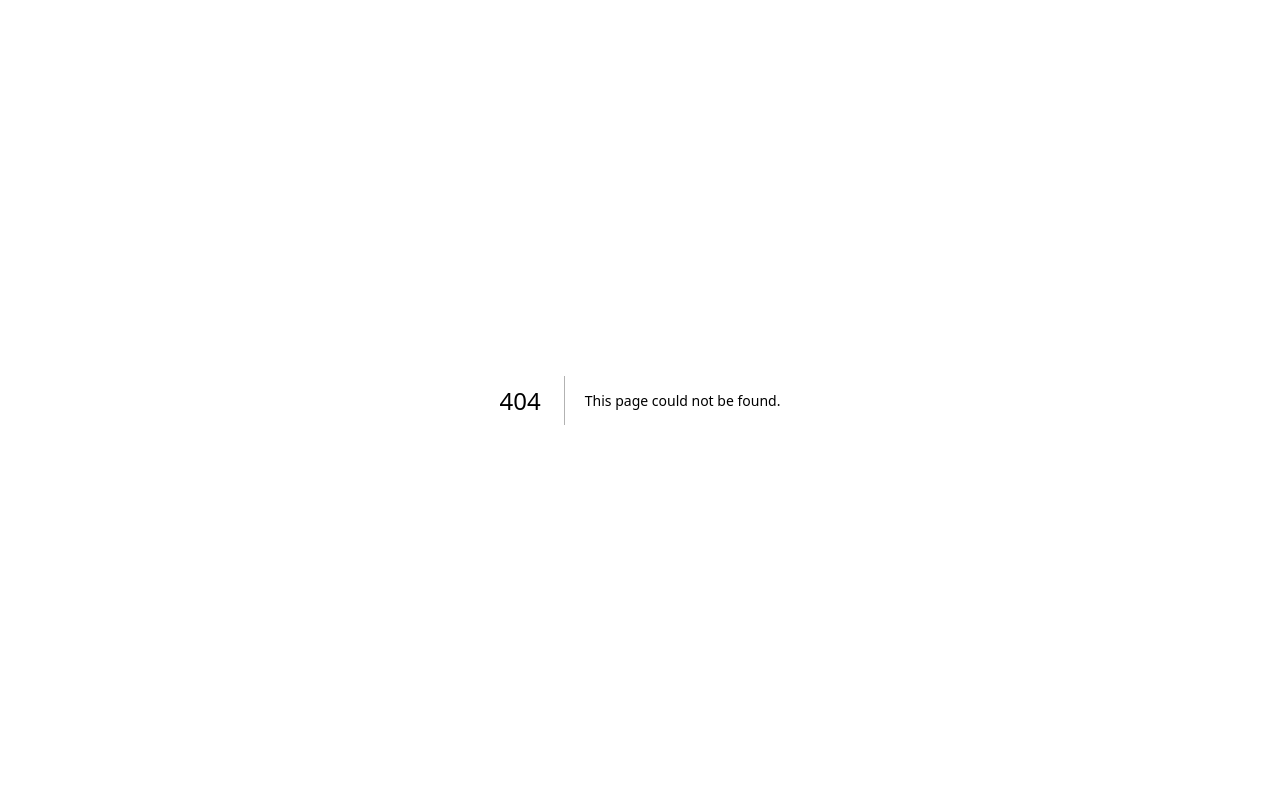
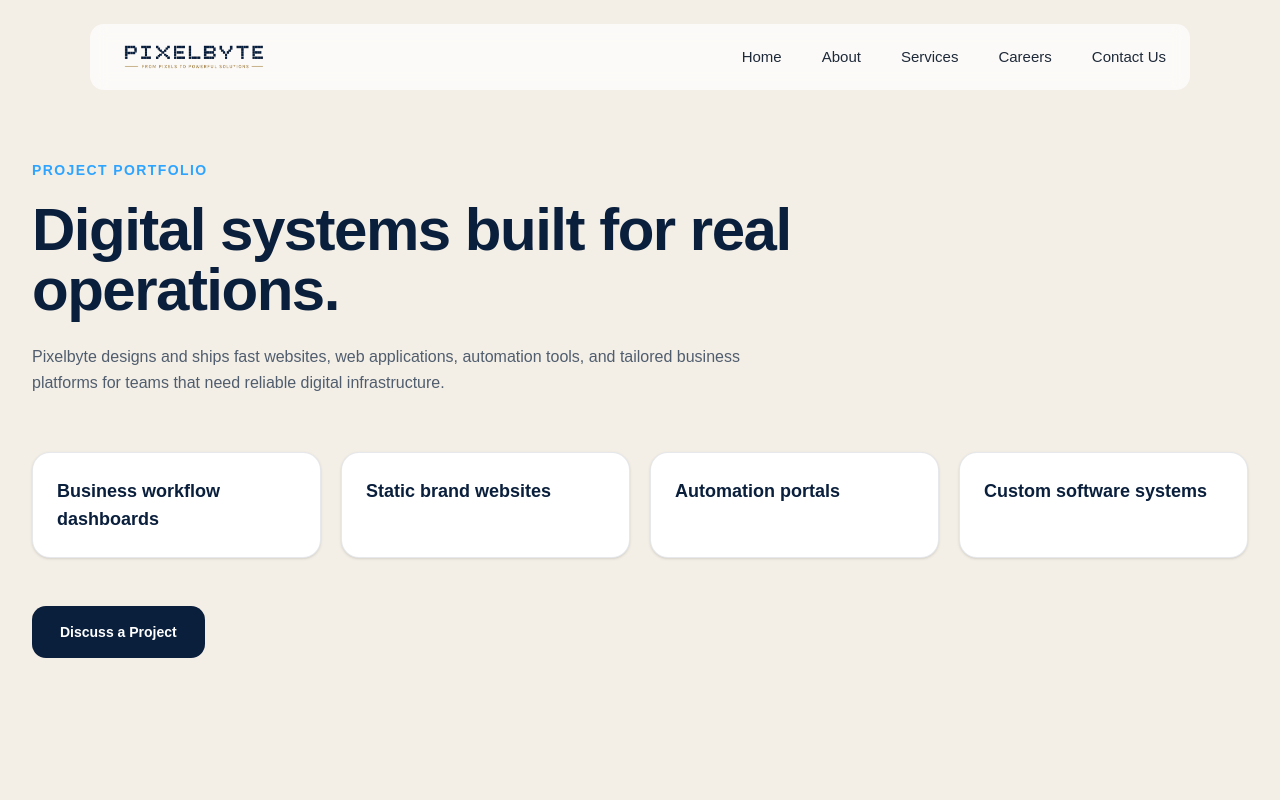
Before and after one commit to pixelbytesolution/pixelbyte-web, a Next.js app: page /projects in a window 1280 px wide. Before the commit this address had no page. Shown: the top 800 px of the page. Built offline with nearby package versions, Linux system fonts and the light colour scheme; a web font is replaced by a local one.

Commit message:
feat(projects): add Projects page with project portfolio and layout

```diff
--- /dev/null
+++ b/app/projects/page.tsx
@@ -0,0 +1,55 @@
+import Footer from "@/components/footer/Footer";
+import Navbar from "@/components/navbar/Navbar";
+import Container from "@/components/ui/Container";
+import Link from "next/link";
+
+const projects = [
+  "Business workflow dashboards",
+  "Static brand websites",
+  "Automation portals",
+  "Custom software systems",
+];
+
+export default function ProjectsPage() {
+  return (
+    <main className="bg-[#F4EFE6] text-[#0A1F3C]">
+      <Navbar />
+      <section className="pt-40 pb-24">
+        <Container>
+          <div className="max-w-3xl">
+            <p className="text-sm font-semibold tracking-widest uppercase text-[#2FA4FF]">
+              Project Portfolio
+            </p>
+            <h1 className="mt-5 text-4xl md:text-6xl font-bold tracking-tight">
+              Digital systems built for real operations.
+            </h1>
+            <p className="mt-6 text-[#0A1F3C]/70 leading-relaxed">
+              Pixelbyte designs and ships fast websites, web applications,
+              automation tools, and tailored business platforms for teams that
+              need reliable digital infrastructure.
+            </p>
+          </div>
+
+          <div className="mt-14 grid gap-5 sm:grid-cols-2 lg:grid-cols-4">
+            {projects.map((project) => (
+              <div
+                key={project}
+                className="rounded-2xl border border-[#0A1F3C]/10 bg-white p-6 shadow-sm"
+              >
+                <h2 className="text-lg font-semibold">{project}</h2>
+              </div>
+            ))}
+          </div>
+
+          <Link
+            href="/contact"
+            className="mt-12 inline-flex rounded-xl bg-[#0A1F3C] px-7 py-4 text-sm font-semibold text-white transition-colors hover:bg-[#2FA4FF]"
+          >
+            Discuss a Project
+          </Link>
+        </Container>
+      </section>
+      <Footer />
+    </main>
+  );
+}
```
